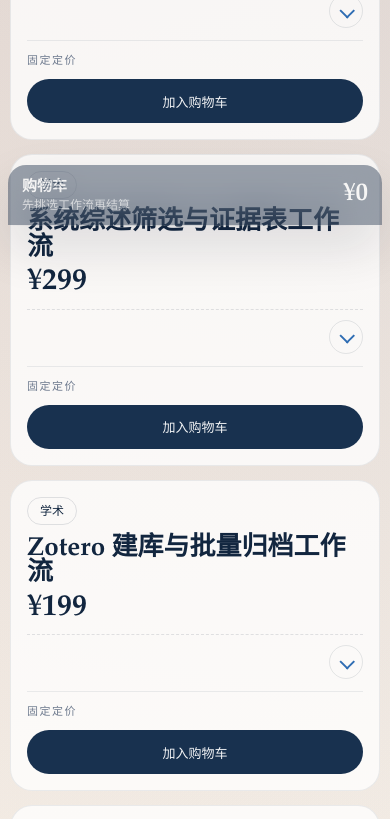
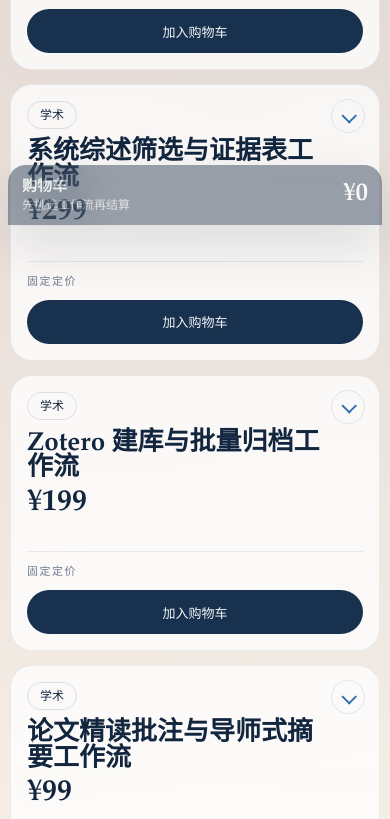
Before and after one commit to RZX00/openclaw-workflow-selector, a plain HTML site: page index.html in a window 390 px wide. Shown: the part 619-1438 px from the top of the page. Drawn offline with nearby package versions, Linux system fonts and the light colour scheme.

Commit message:
Move workflow detail toggles to card corner

```diff
--- a/index.html
+++ b/index.html
@@ -446,6 +446,7 @@
     }
     .selector-card {
       min-height: 100%;
+      position: relative;
       background: rgba(255, 255, 255, 0.76);
       border: 1px solid rgba(18, 38, 63, 0.08);
       border-radius: 22px;
@@ -467,10 +468,12 @@
       justify-content: space-between;
       align-items: start;
       gap: 10px;
+      padding-right: 44px;
     }
     .selector-card-main {
       display: grid;
       gap: 8px;
+      padding-right: 44px;
     }
     .selector-inline-price {
       font-family: var(--display);
@@ -499,8 +502,9 @@
       color: var(--ink-soft);
     }
     .selector-details {
-      border-top: 1px dashed rgba(18, 38, 63, 0.12);
-      padding-top: 12px;
+      position: static;
+      border-top: 0;
+      padding-top: 0;
     }
     .selector-details summary {
       list-style: none;
@@ -508,11 +512,15 @@
       place-items: center;
       width: 34px;
       height: 34px;
-      margin-left: auto;
+      margin-left: 0;
       border-radius: 999px;
       background: transparent;
       border: 1px solid rgba(18, 38, 63, 0.1);
       cursor: pointer;
+      position: absolute;
+      top: 18px;
+      right: 18px;
+      z-index: 2;
     }
     .selector-details summary::-webkit-details-marker {
       display: none;
@@ -530,7 +538,9 @@
       transform: rotate(-135deg) translateY(-1px);
     }
     .selector-details-body {
-      margin-top: 12px;
+      margin-top: 10px;
+      padding-top: 12px;
+      border-top: 1px dashed rgba(18, 38, 63, 0.12);
       display: grid;
       gap: 8px;
     }
@@ -1055,6 +1065,10 @@
         gap: 12px;
         padding: 16px;
       }
+      .selector-card-head,
+      .selector-card-main {
+        padding-right: 40px;
+      }
       .selector-summary {
         display: none;
       }
@@ -1073,6 +1087,10 @@
       }
       .selector-details {
         padding-top: 10px;
+      }
+      .selector-details summary {
+        top: 14px;
+        right: 14px;
       }
       .cart-bar {
         padding-left: max(8px, env(safe-area-inset-left));
```
